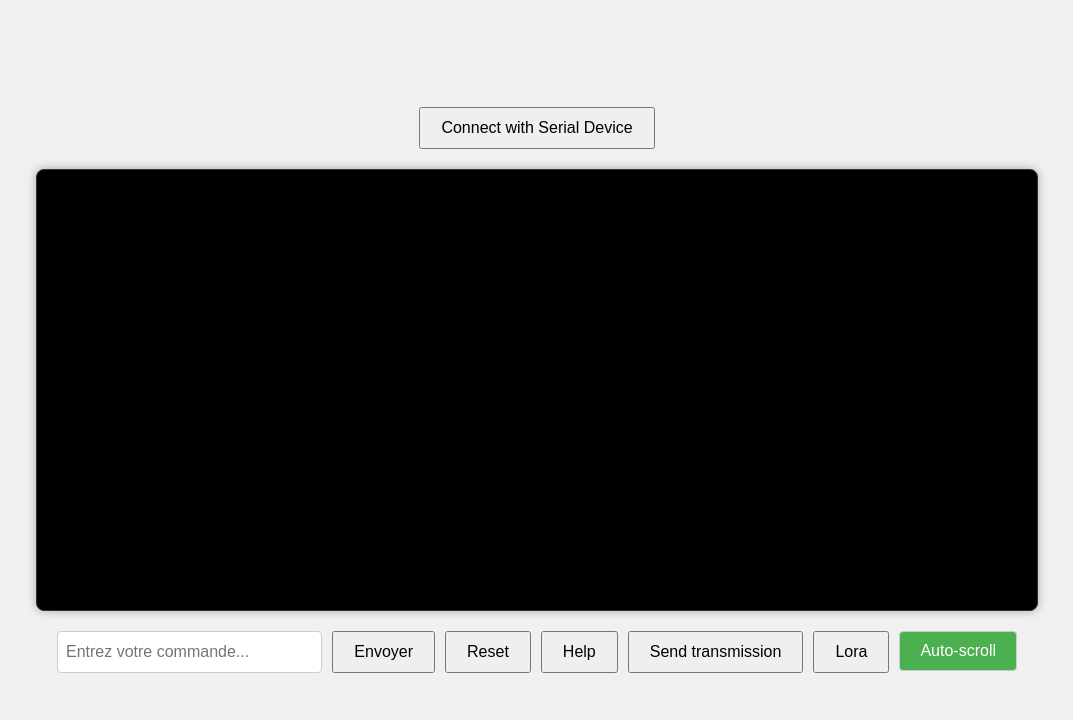
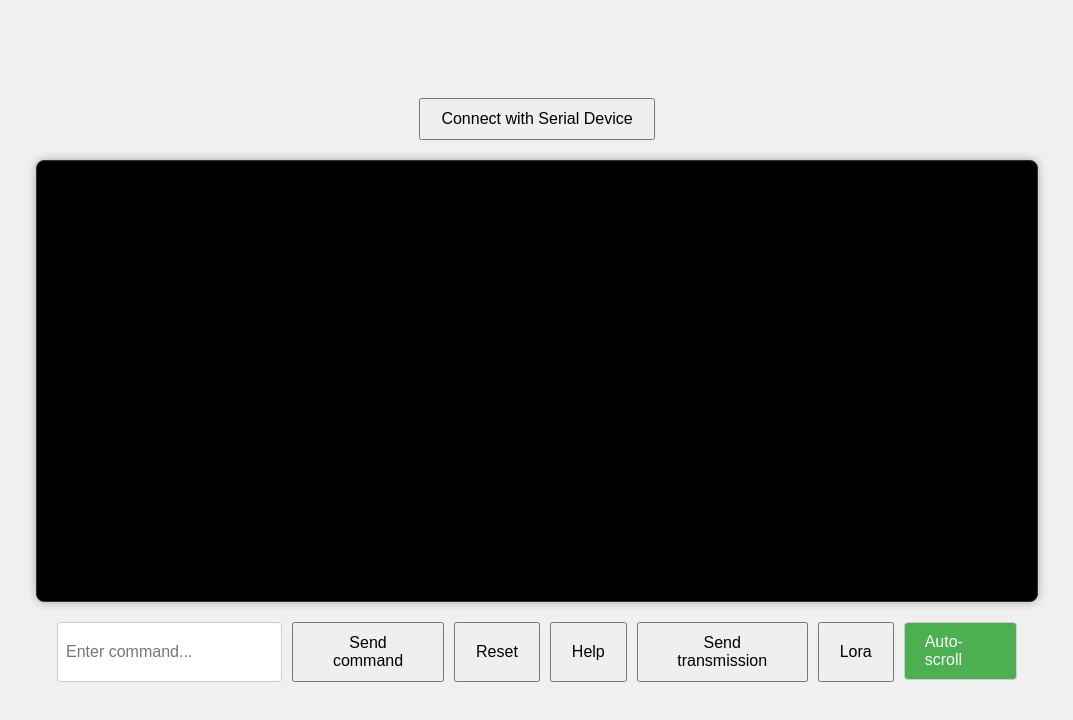
Before and after one commit to SylvainMontagny/stm32wl-serial-webApp, a website with bundled scripts: page src/index.html in a window 1280 px wide. Shown: the whole page, without its empty margins (103-1176 px from the left). Built offline with nearby package versions, Linux system fonts and the light colour scheme.

Commit message:
Mise à jour des textes des boutons et du champ de saisie dans index.html pour améliorer l'interface utilisateur

```diff
--- a/src/index.html
+++ b/src/index.html
@@ -18,12 +18,8 @@
     </div>
 
     <div class="input-container">
-      <input
-        type="text"
-        id="command-input"
-        placeholder="Entrez votre commande..."
-      />
-      <button class="btn" id="send-command">Envoyer</button>
+      <input type="text" id="command-input" placeholder="Enter command..." />
+      <button class="btn" id="send-command">Send command</button>
       <button class="btn" id="reset-device">Reset</button>
       <button class="btn" id="help">Help</button>
       <button class="btn" id="transmission">Send transmission</button>
```
